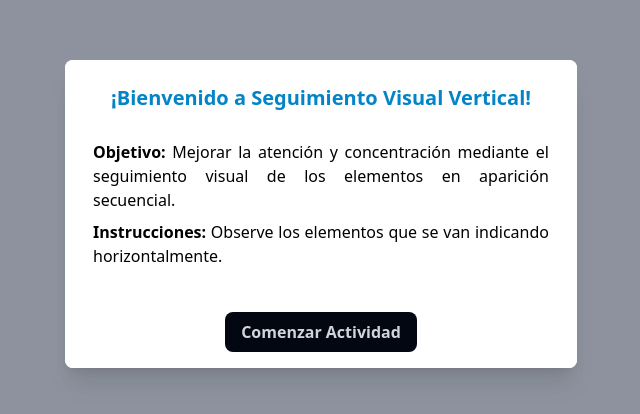
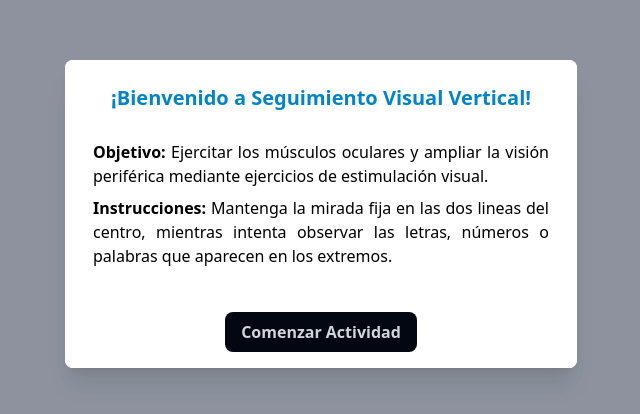
Before and after one commit to Insheloots/interactiveactivities, a plain HTML site: page level 1/lineasVerticales.html in a window 1280 px wide. Shown: the part 186-600 px from the top of the page, without its empty margins (319-959 px from the left). Drawn offline with nearby package versions, Linux system fonts and the light colour scheme.

Commit message:
Fix message modal lineasVerticales

```diff
--- a/level 1/lineasVerticales.html
+++ b/level 1/lineasVerticales.html
@@ -29,11 +29,12 @@
                         <div class="sm:flex sm:items-start">
                             <!-- Objetivo e Instrucciones en la parte inferior -->
                             <div class="flex flex-col items-start mb-10">
-                                <p class="text-base text-justify m-1"><span class="font-bold">Objetivo: </span>Mejorar
-                                    la atención y concentración mediante el seguimiento visual de los elementos en
-                                    aparición secuencial.</p>
+                                <p class="text-base text-justify m-1"><span class="font-bold">Objetivo: </span>Ejercitar
+                                    los músculos oculares y ampliar la visión periférica mediante ejercicios de
+                                    estimulación visual.</p>
                                 <p class="text-base text-justify m-1"><span class="font-bold">Instrucciones:
-                                    </span>Observe los elementos que se van indicando horizontalmente.</p>
+                                    </span>Mantenga la mirada fija en las dos lineas del centro, mientras intenta
+                                    observar las letras, números o palabras que aparecen en los extremos.</p>
                             </div>
                         </div>
                         <!-- Botón centrado debajo de Objetivo e Instrucciones -->
```
